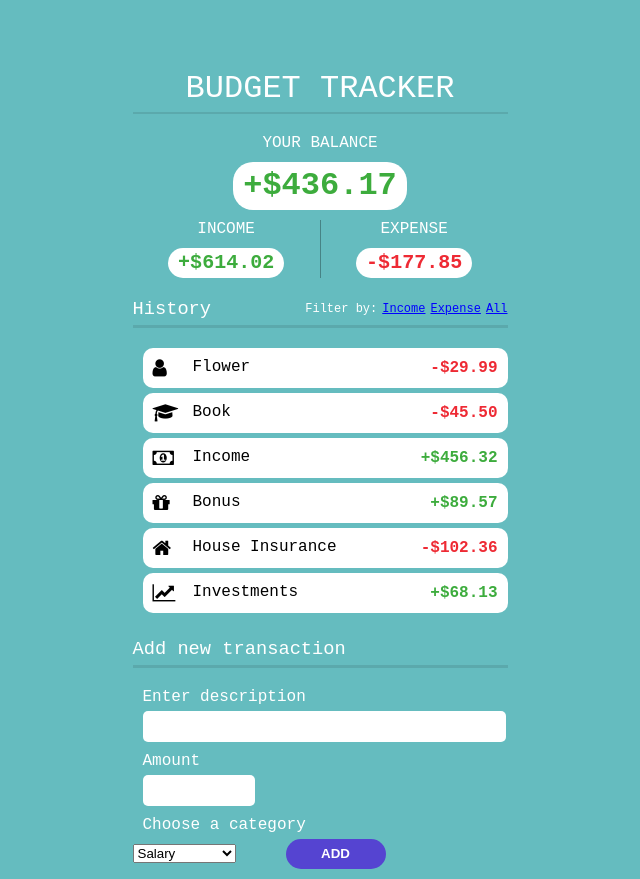
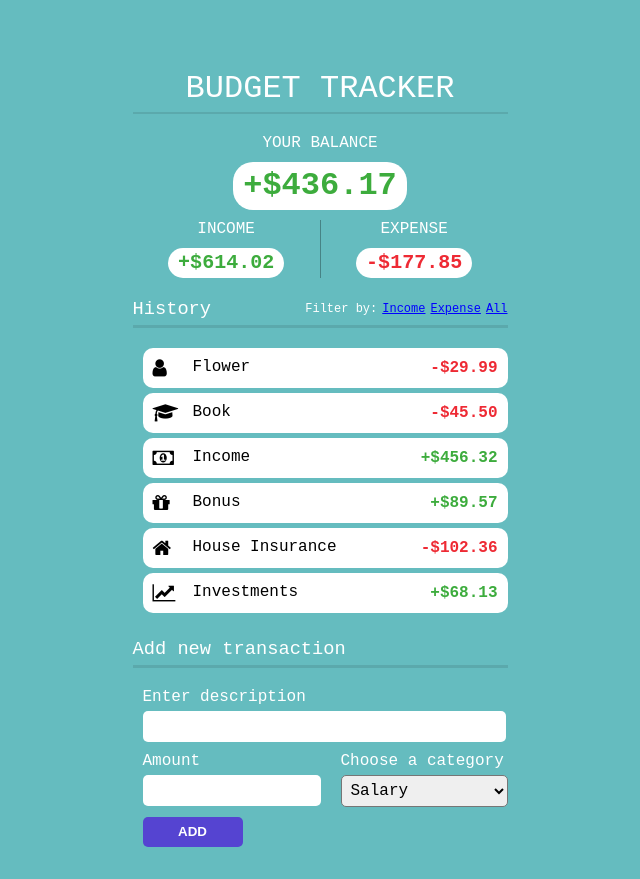
Before and after one commit to mikewitk/budget-tracker, a React (Create React App) app: page / in a window 1280 px wide. Shown: the whole page, without its empty margins (320-960 px from the left). After the commit the page ends 857 px from the top, so only its background shows below. Built offline with nearby package versions, Linux system fonts and the light colour scheme; the HTML template or start-up script is replaced by a standard one.

Commit message:
Add styling for select menu

```diff
--- a/src/components/addTransaction/AddTransaction.css
+++ b/src/components/addTransaction/AddTransaction.css
@@ -41,17 +41,22 @@ input[type=number]::-webkit-outer-spin-button {
 }
 
 .add-transaction-amount {
-  width: 30%;
+  width: 90%;
 }
 
 .add-transaction-button {
   width: 100px;
   height: 30px;
-  margin-left: 50px;
-  border-radius: 15px;
+  margin-left: 10px;
+  border-radius: 5px;
   border: none;
   color: white;
   text-transform: uppercase;
   font-weight: bold;
   background-color: #5544d1;
 }
+
+.wrapper {
+  display: flex;
+  justify-content: space-evenly;
+}
--- a/src/components/addTransaction/AddTransaction.jsx
+++ b/src/components/addTransaction/AddTransaction.jsx
@@ -40,6 +40,8 @@ const AddTransaction = () => {
           required
           className="add-transaction-description"
         />
+        <div className="wrapper">
+          <div className="amount-wrapper">
             <label htmlFor="description">Amount</label>
             <input
               type="text"
@@ -49,7 +51,9 @@ const AddTransaction = () => {
               required
               className="add-transaction-amount"
             />
+          </div>
           <AddTransactionCategories setCategory={setCategory} />
+        </div>
         <button className="add-transaction-button" >Add</button>
       </form>
     </div>
--- /dev/null
+++ b/src/components/addTransaction/AddTransactionCategories.css
@@ -0,0 +1,16 @@
+.categories-container select {
+  line-height: 130%;
+  margin-left: 10px;
+  margin-bottom: 10px;
+  padding: 5px;
+  font-size: 16px;
+  font-family: 'Courier New', Courier, monospace;
+  border-radius: 5px;
+}
+
+.categories-container label {
+  display: block;
+  margin-bottom: 5px;
+  margin-left: 10px;
+  color: white;
+}
--- a/src/components/addTransaction/AddTransactionCategories.jsx
+++ b/src/components/addTransaction/AddTransactionCategories.jsx
@@ -1,4 +1,5 @@
-import React, { Fragment, useContext } from 'react';
+import React, { useContext } from 'react';
+import './AddTransactionCategories.css'
 import { GlobalContext } from '../../context/GlobalState'
 
 const AddTransactionCategories = ({ setCategory }) => {
@@ -6,18 +7,18 @@ const AddTransactionCategories = ({ setCategory }) => {
   const { categories } = useContext(GlobalContext)
 
   return (
-    <Fragment>
+    <div className="categories-container">
       <label>Choose a category</label>
       <select onChange={e => setCategory(e.target.value)} >
         {Object.keys(categories).map( category => {
           return (
-            <optgroup label={category.toUpperCase()}>
-              {categories[category].map(subcategory => <option value={subcategory}>{subcategory}</option> )}
+            <optgroup key={category} label={category.toUpperCase()}>
+              {categories[category].map(subcategory => <option key={subcategory} value={subcategory}>{subcategory}</option> )}
             </optgroup>
           )
         })}
       </select>
-    </Fragment>
+    </div>
   )
 }
 
--- a/src/components/transaction/Transaction.jsx
+++ b/src/components/transaction/Transaction.jsx
@@ -3,7 +3,6 @@ import './Transaction.css'
 import { GlobalContext } from '../../context/GlobalState'
 
 const Transaction = ({ transaction }) => {
-console.log("Transaction -> transaction", transaction)
 
   const { deleteTransaction } = useContext(GlobalContext)
 
```
Lines whose indentation alone changed are shown as unchanged.
